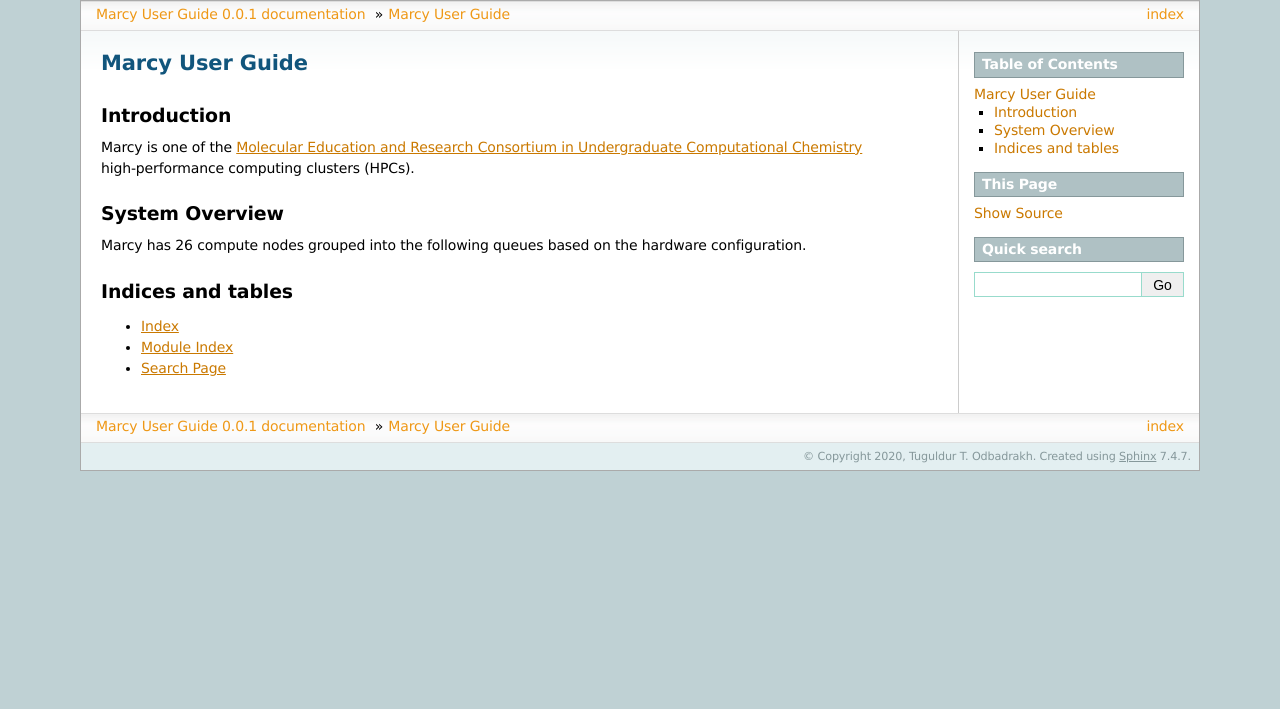
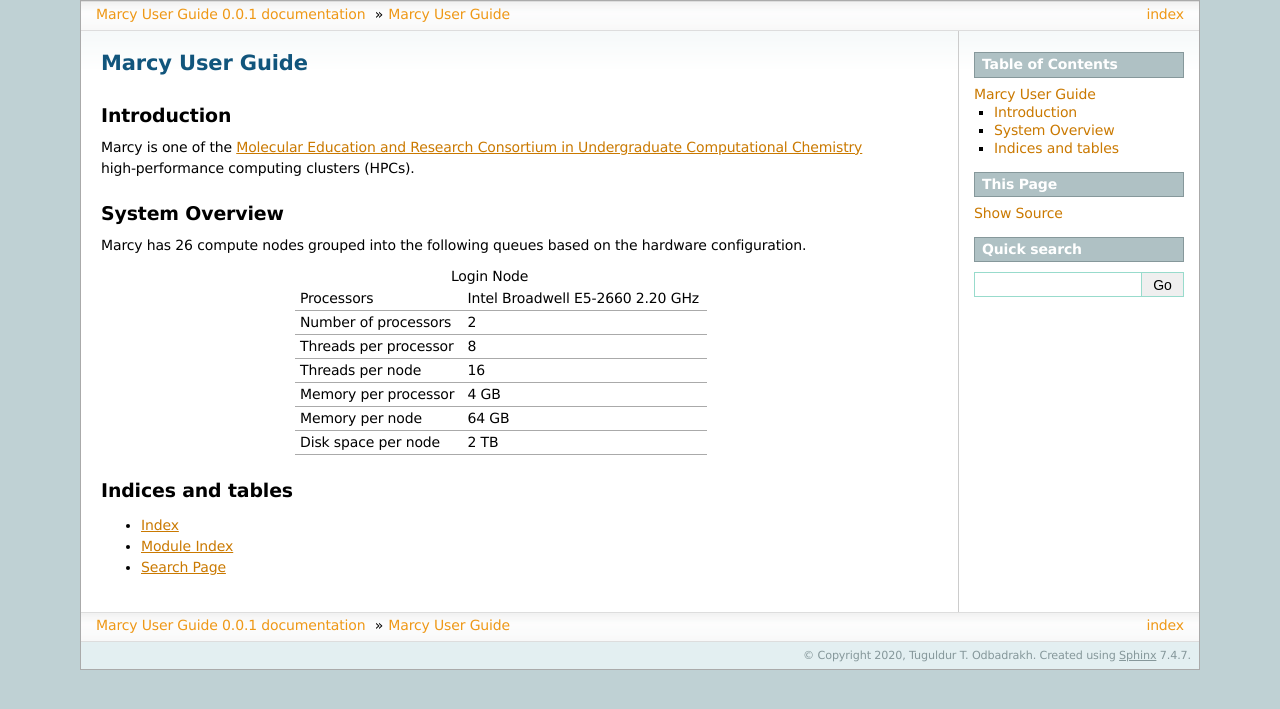
Before and after one commit to mercuryconsortium/marcy, a Sphinx documentation site: the page built from source/index.rst, in a window 1280 px wide. Shown: the top 709 px of the page. Built offline with Sphinx 7.4.7, drawn with Linux system fonts in a browser that asks for light colours; pages that are not in the unit, such as notebooks, are missing from menus.

Commit message:
adding tables

```diff
--- a/source/index.rst
+++ b/source/index.rst
@@ -18,15 +18,15 @@
 
 .. table:: Login Node
 
-   ========== ==================================
-   Processors Intel Broadwell E5-2660 2.20 GHz
-   Number of processors 2
+   ===================== ================================
+   Processors            Intel Broadwell E5-2660 2.20 GHz
+   Number of processors  2
    Threads per processor 8
-   Threads per node 16
-   Memory per processor 4 GB
-   Memory per node 64 GB
-   Disk space per node 2 TB
-   ==== ===================
+   Threads per node      16
+   Memory per processor  4 GB
+   Memory per node       64 GB
+   Disk space per node   2 TB
+   ===================== ================================
 
 .. toctree::
    :maxdepth: 2
```
Also changed, not shown: 1 other file.
